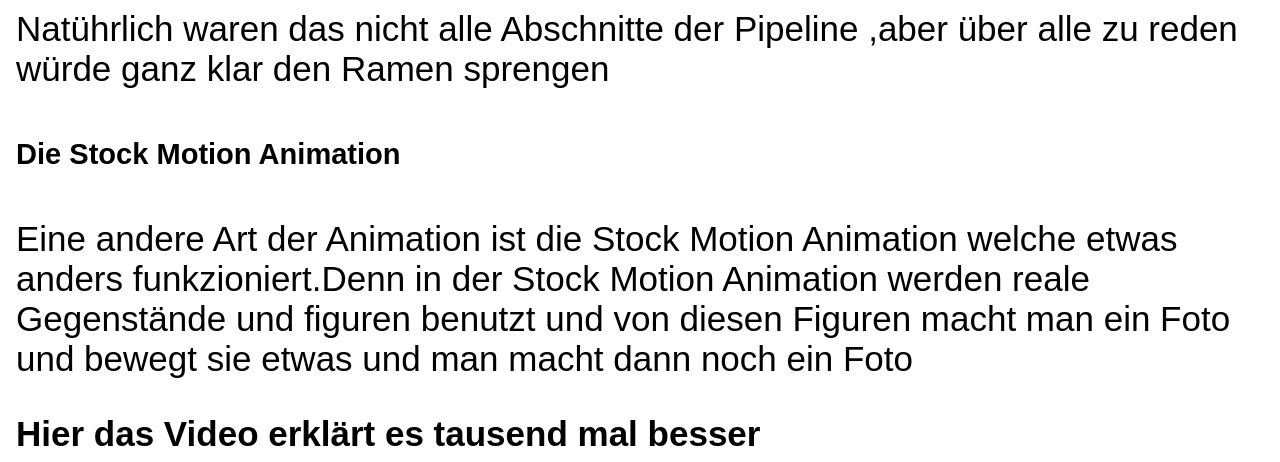
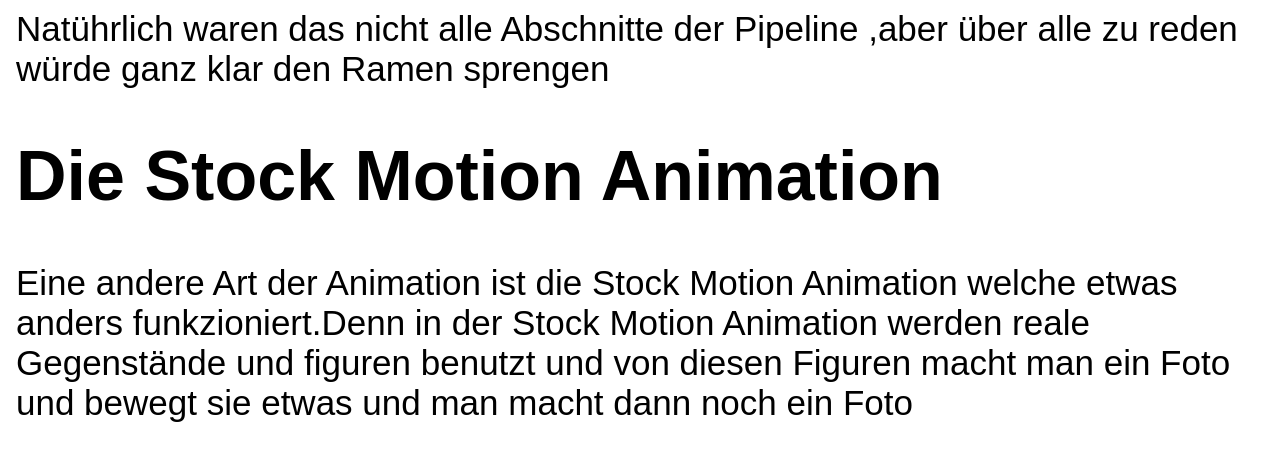
Before and after one commit to Sire-fire/Die-Kunst-der-Animation, a plain HTML site: page index.html in a window 1280 px wide. Shown: the part 4040-4502 px from the top of the page. Drawn offline with Linux system fonts and the light colour scheme.

Commit message:
ptz8etzh

```diff
--- a/index.html
+++ b/index.html
@@ -62,7 +62,7 @@
          <img src="img/lio_un_stitch_storyboard.jpg" alt=""></li>
         <li> Und dannach kommt das Animationsteam und das Edeting.</li></ol>
          <p>Natührlich  waren das nicht alle Abschnitte der Pipeline ,aber über alle zu reden würde ganz klar den Ramen sprengen </p>
-        <h5>Die Stock Motion Animation</h5>
+        <h1> Die Stock Motion Animation</h1>
         <p>Eine andere Art der Animation ist die Stock Motion Animation welche etwas anders funkzioniert.Denn in der
             Stock Motion Animation werden reale Gegenstände und figuren benutzt und von diesen Figuren macht man ein
             Foto und bewegt sie etwas und man macht dann noch ein Foto</p>
```
